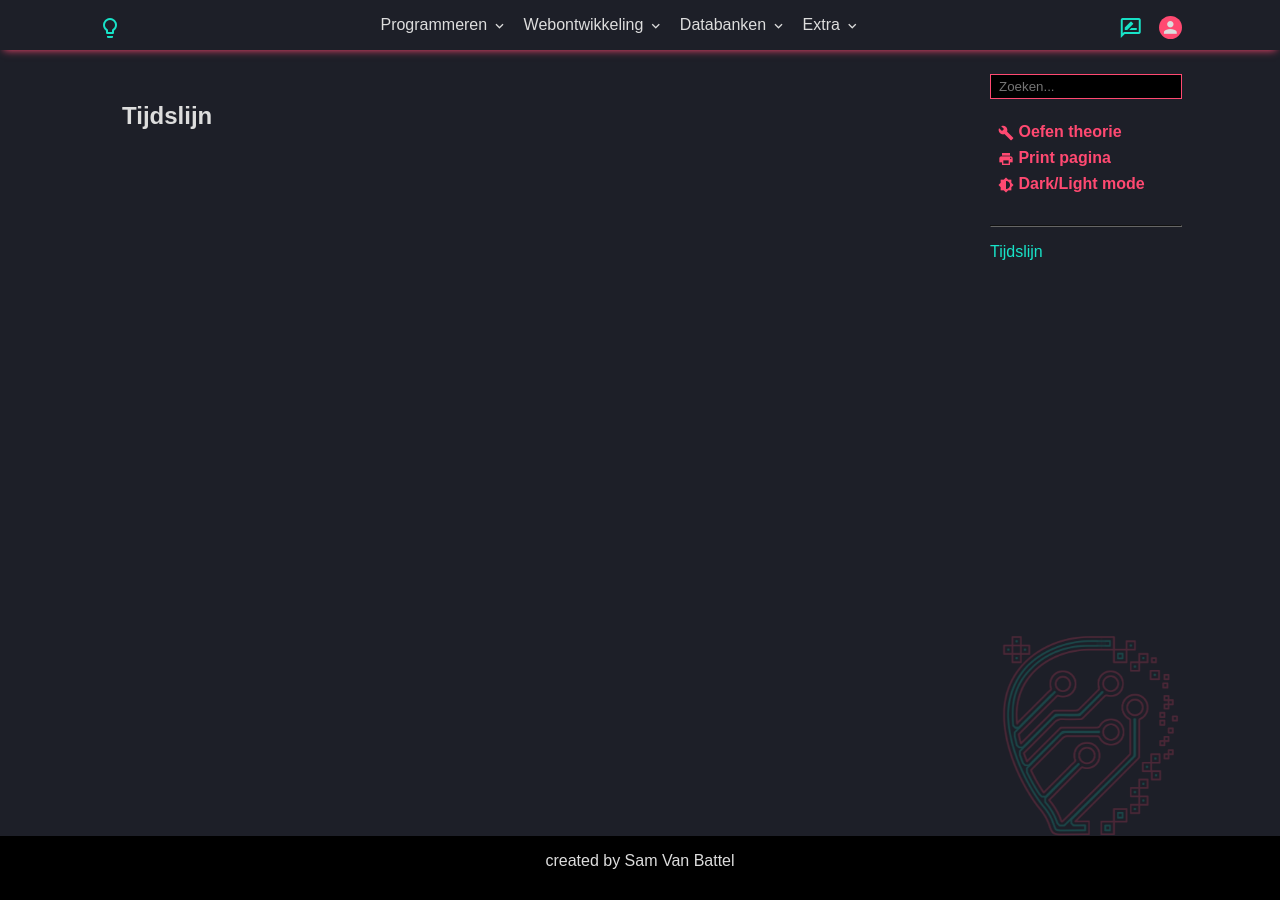
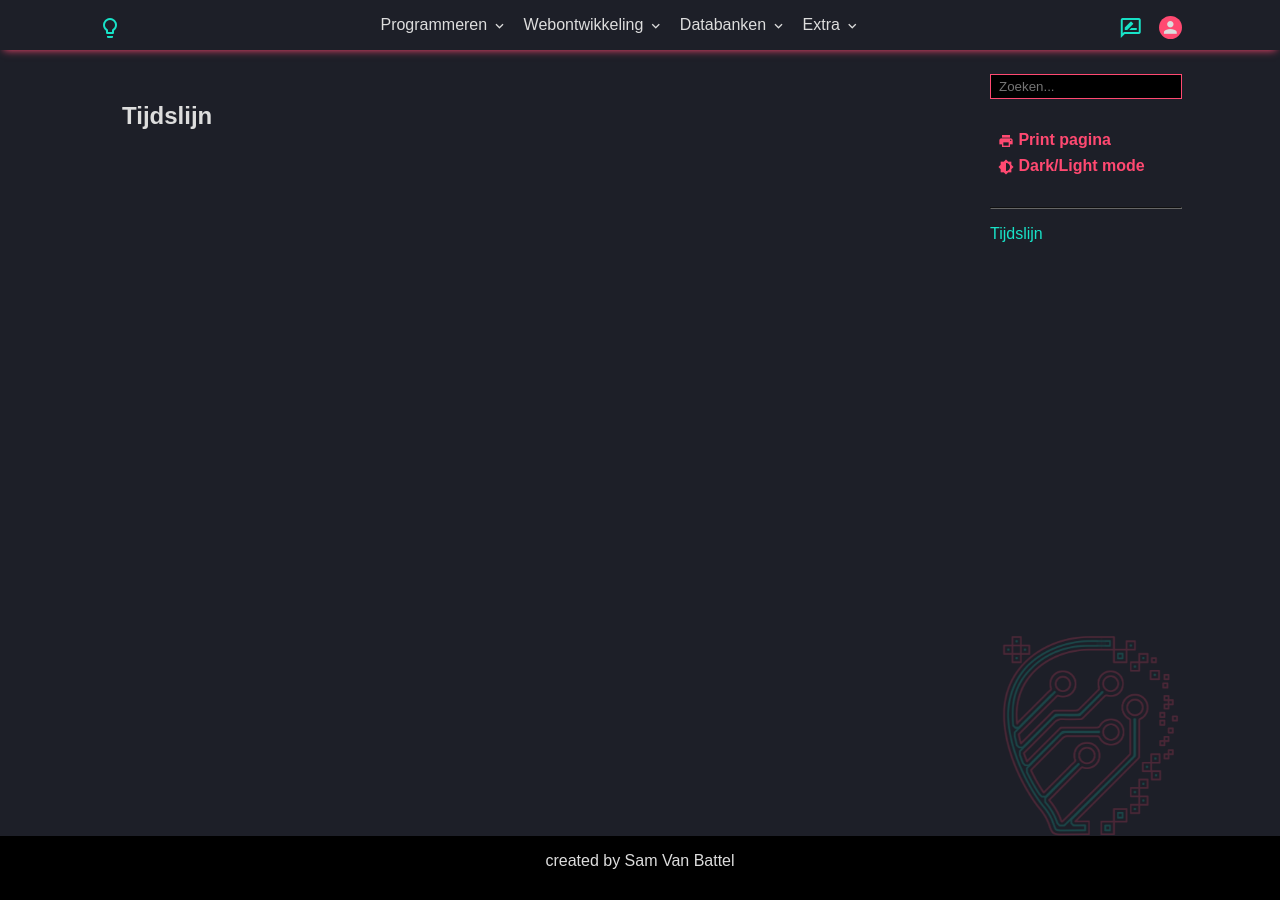
Before and after one commit to T-INFORMATICA/t-informatica.github.io, a Jekyll site: the page built from lms-evaluations.html, in a window 1280 px wide. Built offline with Jekyll 4.4.1, drawn with Linux system fonts in a browser that asks for light colours; comment, search, counter and statistics services are not loaded.

Commit message:
Update pageManagement.html

```diff
--- a/_includes/pageManagement.html
+++ b/_includes/pageManagement.html
@@ -1,3 +1,4 @@
+
 <div id="searchbar">
     <input class="bg-alt-color text-main-color border" placeholder="Zoeken..." type="text" name="" id="searchbarInput">
     <ul id="searchbarOutput"></ul>
@@ -13,12 +14,25 @@
 <div id="pageActions">
     <ul>
         <li>
-            <a href="">
+{% assign pageFound = false %}
+{% for coursedata in site.data.courses %}
+    {% for subjectdata in coursedata.subjects %}
+        {% for chapterdata in subjectdata.chapters %}
+            {% if page.url == chapterdata.link %}
+            {% assign pageFound = true %}
+            <a href="{{chapterdata.link}}">
                 <span class="material-icons">
                     build
                 </span>
                 Oefen theorie
             </a>
+            {% endif %}
+            {% if pageFound == true %}{% break %}{% endif %}
+        {% endfor %}
+        {% if pageFound == true %}{% break %}{% endif %}
+    {% endfor %}
+    {% if pageFound == true %}{% break %}{% endif %}
+{% endfor %}
             </li>
             <li>
                 <a href="javascript:window.print()">
```
